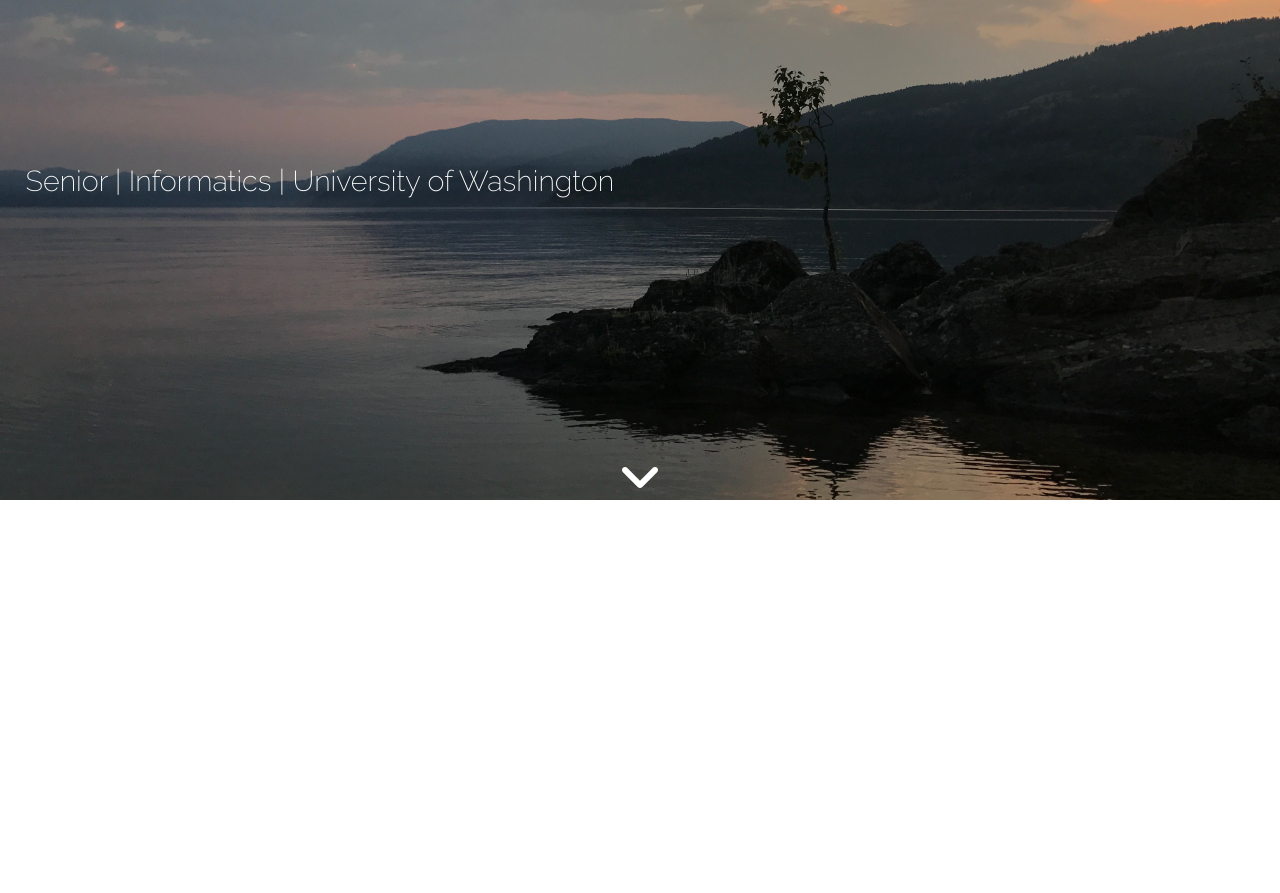
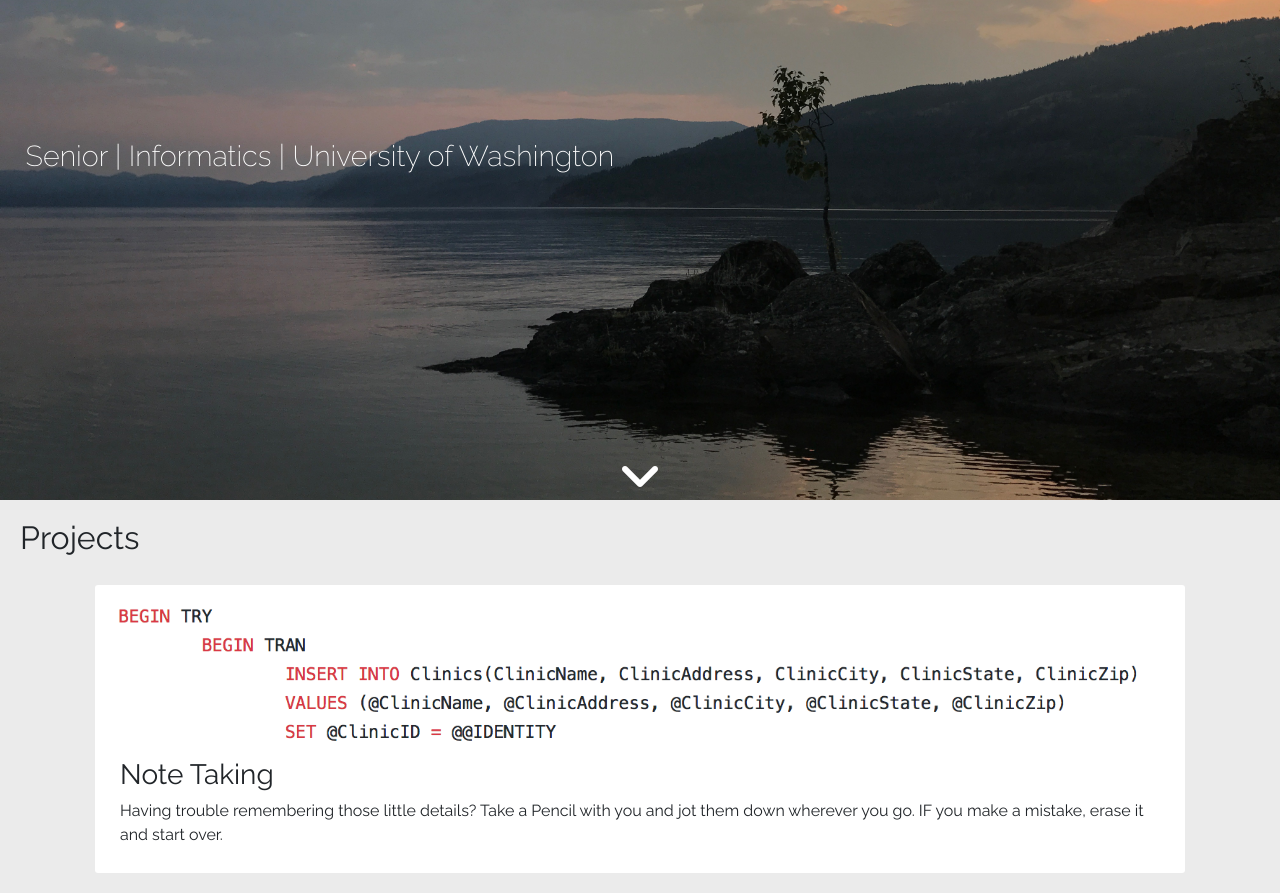
Before and after one commit to abourn/portfolio, a React (Create React App) app: page / in a window 1280 px wide. Shown: the part 300-1193 px from the top of the page. Before the commit the page ends 801 px from the top, so only its background shows below. Built offline with nearby package versions, Linux system fonts and the light colour scheme; a web font is replaced by a local one.

Commit message:
start working on projects section, test styling, import bootstrap

```diff
--- a/public/index.html
+++ b/public/index.html
@@ -6,7 +6,7 @@
     <meta name="theme-color" content="#000000">
 
     <link href="https://fonts.googleapis.com/css?family=Khula|Raleway:200,400" rel="stylesheet">
-
+    <link rel="stylesheet" href="https://maxcdn.bootstrapcdn.com/bootstrap/4.0.0-beta/css/bootstrap.min.css" integrity="sha384-/Y6pD6FV/Vv2HJnA6t+vslU6fwYXjCFtcEpHbNJ0lyAFsXTsjBbfaDjzALeQsN6M" crossorigin="anonymous">
     <script src="https://use.fontawesome.com/4c9ecd5d78.js"></script>
     <link rel="stylesheet" href="font-awesome-animation.min.css">
     <link rel="manifest" href="%PUBLIC_URL%/manifest.json">
@@ -27,6 +27,5 @@
       You need to enable JavaScript to run this app.
     </noscript>
     <div id="root"></div>
-
   </body>
 </html>
--- a/src/App.css
+++ b/src/App.css
@@ -48,3 +48,36 @@ nav {
   width: 100%;
   text-align: center;
 }
+
+.projects {
+  background-color: #ebebeb;
+  padding: 10px;
+}
+
+h2 {
+  margin: 10px;
+  margin-top: 0px;
+  margin-bottom: 30px;
+  padding-top: 10px;
+}
+
+.content {
+  background-color: white;
+  border-color: #dfdfdf;
+  border-radius: 3px;
+  margin: 10px;
+  padding: 10px;
+}
+
+.image {
+  background-image: url(./SQL.png);
+  background-size: cover;
+  height: 150px;
+  background-position: top;
+  border-top-left-radius: 3px;
+  border-top-right-radius: 3px;
+}
+
+.textContent {
+  margin: 15px;
+}
--- a/src/App.js
+++ b/src/App.js
@@ -13,7 +13,7 @@ class App extends Component {
               <nav>
                 <a>About</a>
                 <a href="#projectsSection">Projects</a>
-              <a>Resume</a>
+                <a href="https://drive.google.com/file/d/0B8Mc9nigpockVUR1QkE3UVcyX00/view?usp=sharing" target="_blank">Resume</a>
               </nav>
             </header>
           </div>
@@ -24,11 +24,31 @@ class App extends Component {
             <a><i className="fa fa-angle-down fa-3x faa-passing animated"></i></a>
           </div>
         </section>
-        <section name="projectsSection" className="projcects">
+        <section name="projectsSection" className="projects">
+          <h2>Projects</h2>
+          <Project />
         </section>
       </div>
     );
   }
 }
 
+class Project extends Component {
+  render() {
+    return (
+      <div className="flex-container container">
+        <div className="flex-column">
+          <div className="content">
+            <div className="image"></div>
+            <div className="textContent">
+              <h3>Note Taking</h3>
+              <p>Having trouble remembering those little details? Take a Pencil with you and jot them down wherever you go.  IF you make a mistake, erase it and start over.</p>
+          </div>
+        </div>
+      </div>
+    </div>
+    );
+  }
+}
+
 export default App;
```
Also changed, not shown: src/SQL.png (added). Lines whose indentation alone changed are shown as unchanged.
